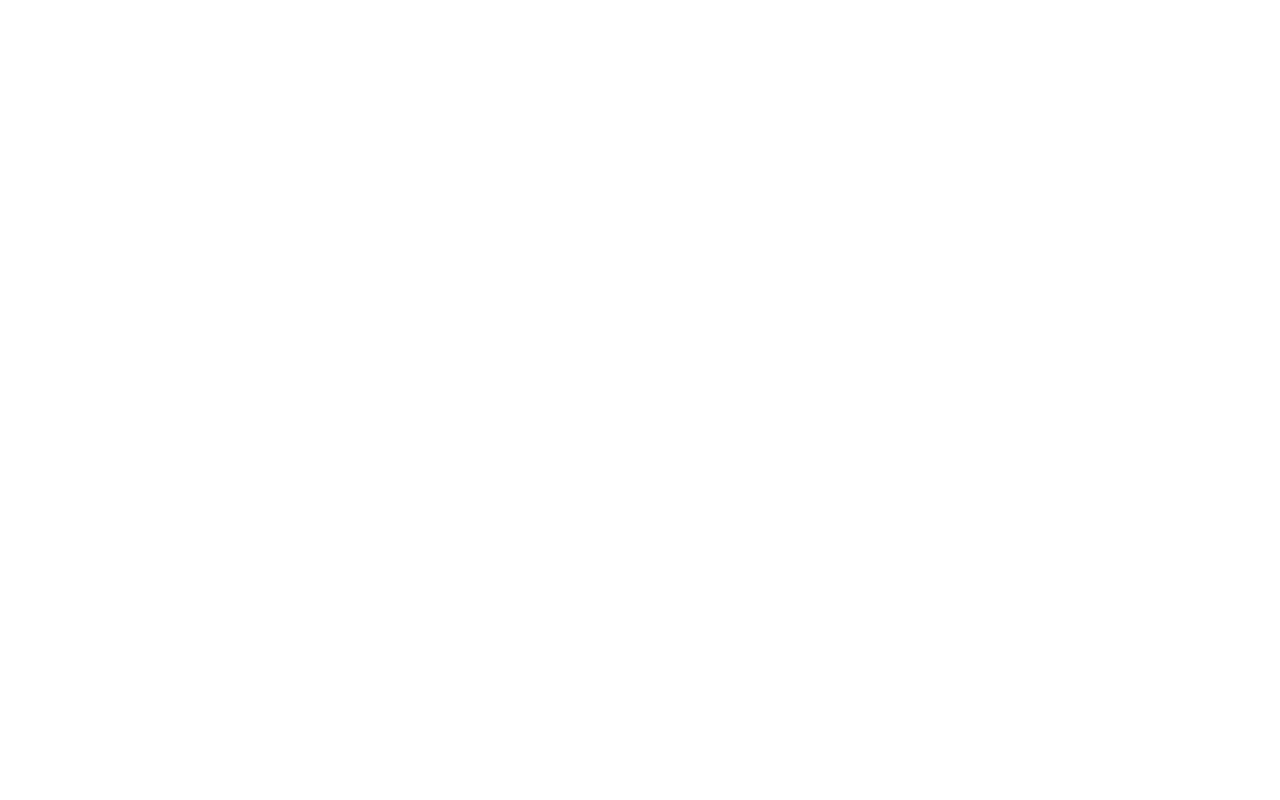
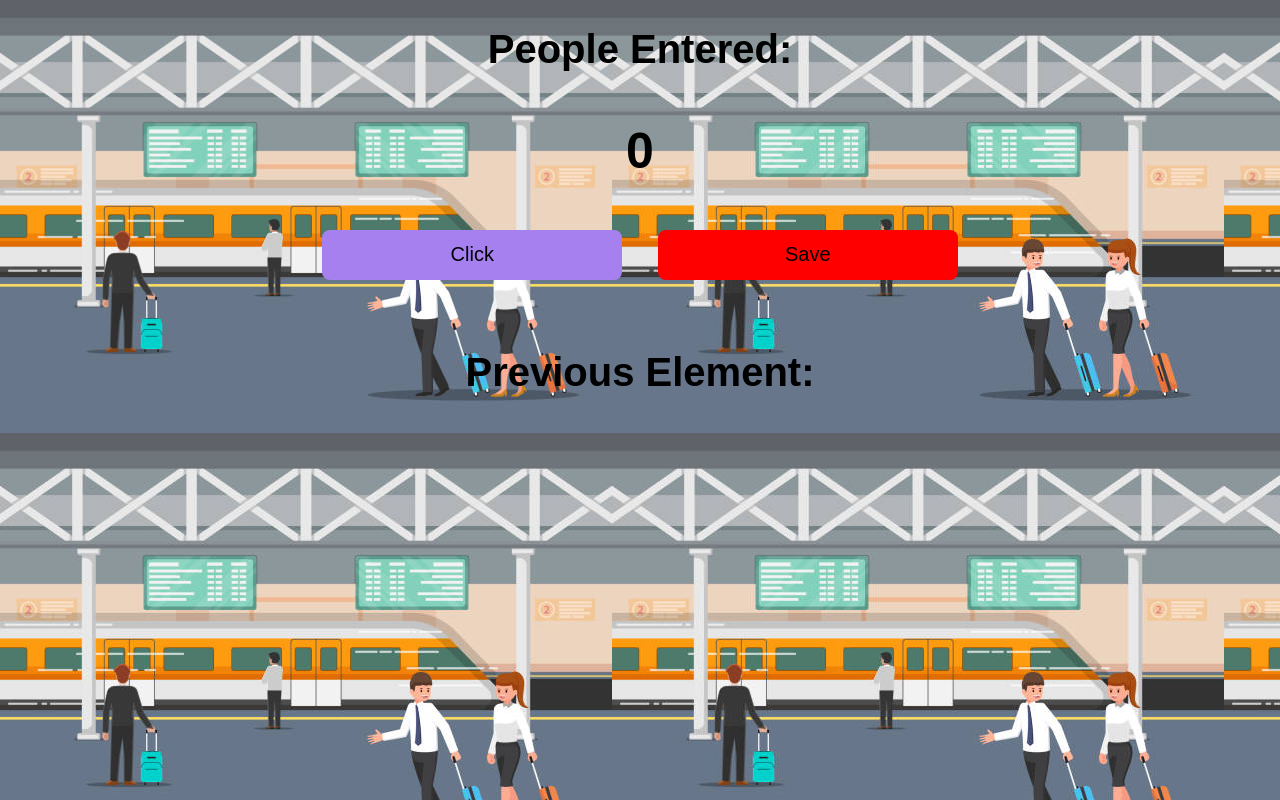
Before and after one commit to reshmarajank/Subway-Passenger-Counter, a plain HTML site: page index.html in a window 1280 px wide. Drawn offline with Linux system fonts and the light colour scheme.

Commit message:
Design completed

```diff
--- a/index.html
+++ b/index.html
@@ -8,7 +8,11 @@
     <link rel="stylesheet" href="style.css">
 </head>
 <body>
-
+<h1>People Entered:</h1>
+<p id="count">0</p>
+<button id="increment">Click</button>
+<button id="save">Save</button>
+<p id="previous-element">Previous Element:</p>
 
  <script src="script.js" ></script>
 </body>
--- a/style.css
+++ b/style.css
@@ -1 +1,30 @@
-bo
+body {
+  font-family: Arial, Helvetica, sans-serif;
+  text-align: center;
+  background-image: url("image1.jpg");
+  font-weight: bold;
+  font-size: 20px;
+}
+button {
+  height: 50px;
+  width: 300px;
+  border-radius: 8px;
+  border: none;
+  font-size: 20px;
+  margin-bottom: 30px;
+}
+#count {
+  font-size: 50px;
+  font-weight: bold;
+}
+#increment {
+  background-color: rgb(167, 128, 240);
+  margin-right: 30px;
+}
+#save {
+  background-color: red;
+}
+#previous-element {
+  font-size: 40px;
+  font-weight: bold;
+}
```
